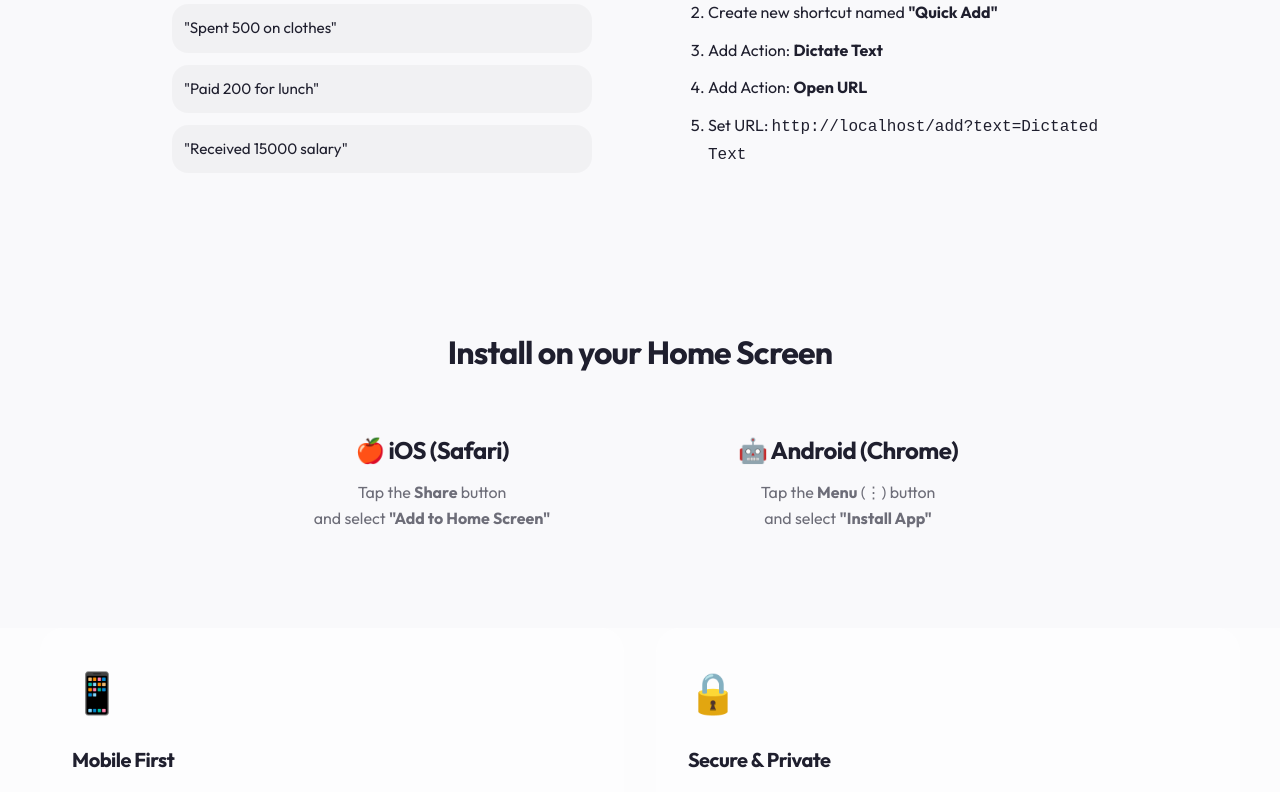
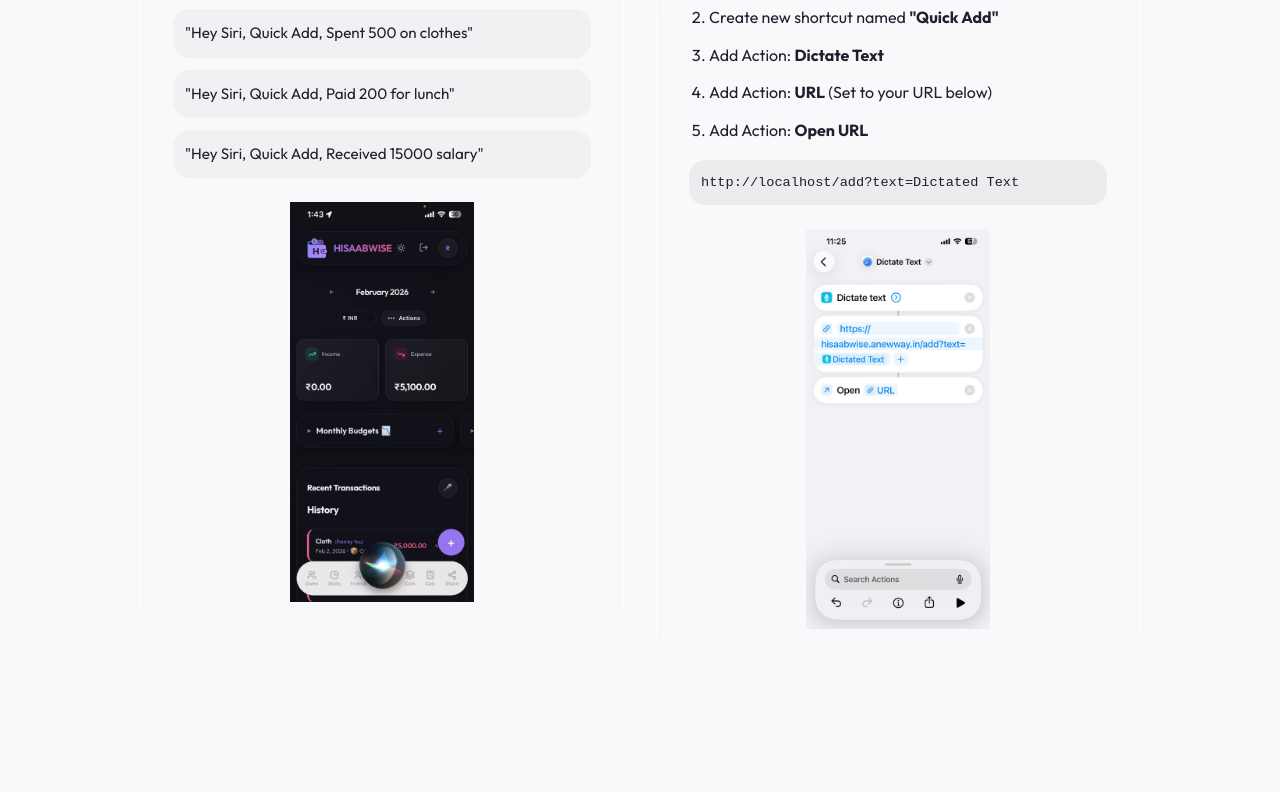
Before and after one commit to Rishabhrj03/hisaabwise, a Next.js app: page /landing in a window 1280 px wide. Shown: the part 2420-3212 px from the top of the page. Built offline with nearby package versions, Linux system fonts and the light colour scheme; no server answers.

Commit message:
feat: Update landing page with real Siri screenshots, improved copy, and visibility fixes

```diff
--- a/src/app/landing/landing.module.css
+++ b/src/app/landing/landing.module.css
@@ -83,19 +83,16 @@
 
 /* Feature Card */
 .featureCard {
-    background: rgba(255, 255, 255, 0.6);
+    background: var(--glass-bg);
     padding: 2rem;
     border-radius: var(--radius-lg);
-    border: 1px solid var(--color-border);
+    border: 1px solid var(--glass-border);
     display: flex;
     flex-direction: column;
     gap: 1rem;
     transition: transform 0.2s;
     cursor: default;
+    box-shadow: var(--glass-shadow);
+    backdrop-filter: blur(10px);
+    -webkit-backdrop-filter: blur(10px);
 }
-
-@media (prefers-color-scheme: dark) {
-    .featureCard {
-        background: rgba(30, 30, 40, 0.6);
-    }
-}
--- a/src/app/landing/page.tsx
+++ b/src/app/landing/page.tsx
@@ -169,30 +169,64 @@ export default function LandingPage() {
 
                     <div style={{
                         display: 'grid',
-                        gridTemplateColumns: 'repeat(auto-fit, minmax(280px, 1fr))',
+                        gridTemplateColumns: 'repeat(auto-fit, minmax(300px, 1fr))',
                         gap: '2rem',
                         width: '100%',
-                        textAlign: 'left'
+                        textAlign: 'left',
+                        alignItems: 'start'
                     }}>
-                        <div style={{ background: 'var(--color-surface)', padding: '2rem', borderRadius: 'var(--radius-lg)', border: '1px solid var(--color-border)' }}>
+                        {/* Say It Naturally Card */}
+                        <div style={{ background: 'var(--color-surface)', padding: '2rem', borderRadius: 'var(--radius-lg)', border: '1px solid var(--glass-border)', display: 'flex', flexDirection: 'column', gap: '1.5rem' }}>
+                            <div>
                                 <h3 style={{ fontSize: '1.25rem', fontWeight: 700, marginBottom: '1rem', color: 'hsl(var(--color-primary))' }}>🗣️ Say It Naturally</h3>
                                 <p style={{ color: 'hsl(var(--color-text-muted))', marginBottom: '1rem' }}>Siri understands natural language. Try saying:</p>
                                 <ul style={{ listStyle: 'none', padding: 0, display: 'flex', flexDirection: 'column', gap: '0.75rem' }}>
-                                <li style={{ background: 'rgba(0,0,0,0.03)', padding: '0.75rem', borderRadius: 'var(--radius-md)', fontSize: '0.95rem' }}>"Spent 500 on clothes"</li>
-                                <li style={{ background: 'rgba(0,0,0,0.03)', padding: '0.75rem', borderRadius: 'var(--radius-md)', fontSize: '0.95rem' }}>"Paid 200 for lunch"</li>
-                                <li style={{ background: 'rgba(0,0,0,0.03)', padding: '0.75rem', borderRadius: 'var(--radius-md)', fontSize: '0.95rem' }}>"Received 15000 salary"</li>
+                                    <li style={{ background: 'rgba(0,0,0,0.03)', padding: '0.75rem', borderRadius: 'var(--radius-md)', fontSize: '0.95rem' }}>"Hey Siri, Quick Add, Spent 500 on clothes"</li>
+                                    <li style={{ background: 'rgba(0,0,0,0.03)', padding: '0.75rem', borderRadius: 'var(--radius-md)', fontSize: '0.95rem' }}>"Hey Siri, Quick Add, Paid 200 for lunch"</li>
+                                    <li style={{ background: 'rgba(0,0,0,0.03)', padding: '0.75rem', borderRadius: 'var(--radius-md)', fontSize: '0.95rem' }}>"Hey Siri, Quick Add, Received 15000 salary"</li>
                                 </ul>
                             </div>
+                            <img
+                                src="/landing/siri-example.png"
+                                alt="Siri Voice Command Example"
+                                style={{
+                                    width: '100%',
+                                    borderRadius: 'var(--radius-md)',
+                                    border: '1px solid var(--color-border)',
+                                    alignSelf: 'center',
+                                    maxHeight: '400px',
+                                    objectFit: 'contain'
+                                }}
+                            />
+                        </div>
 
-                        <div style={{ background: 'var(--color-surface)', padding: '2rem', borderRadius: 'var(--radius-lg)', border: '1px solid var(--color-border)' }}>
+                        {/* Setup Card */}
+                        <div style={{ background: 'var(--color-surface)', padding: '2rem', borderRadius: 'var(--radius-lg)', border: '1px solid var(--glass-border)', display: 'flex', flexDirection: 'column', gap: '1.5rem' }}>
+                            <div>
                                 <h3 style={{ fontSize: '1.25rem', fontWeight: 700, marginBottom: '1rem', color: 'hsl(var(--color-primary))' }}>⚙️ How to Setup</h3>
                                 <ol style={{ paddingLeft: '1.25rem', display: 'flex', flexDirection: 'column', gap: '0.75rem', color: 'hsl(var(--color-text-main))' }}>
                                     <li>Open <strong>Shortcuts</strong> app on iOS</li>
                                     <li>Create new shortcut named <strong>"Quick Add"</strong></li>
                                     <li>Add Action: <strong>Dictate Text</strong></li>
+                                    <li>Add Action: <strong>URL</strong> (Set to your URL below)</li>
                                     <li>Add Action: <strong>Open URL</strong></li>
-                                <li>Set URL: <code>{origin ? `${origin}/add?text=Dictated Text` : 'https://hisaabwise.anewway.in/add?text=Dictated Text'}</code></li>
                                 </ol>
+                                <code style={{ display: 'block', marginTop: '1rem', padding: '0.75rem', background: 'rgba(0,0,0,0.05)', borderRadius: 'var(--radius-md)', fontSize: '0.85rem', wordBreak: 'break-all' }}>
+                                    {origin ? `${origin}/add?text=Dictated Text` : 'https://hisaabwise.anewway.in/add?text=Dictated Text'}
+                                </code>
+                            </div>
+                            <img
+                                src="/landing/siri-shortcut.png"
+                                alt="iOS Shortcut Setup"
+                                style={{
+                                    width: '100%',
+                                    borderRadius: 'var(--radius-md)',
+                                    border: '1px solid var(--color-border)',
+                                    alignSelf: 'center',
+                                    maxHeight: '400px',
+                                    objectFit: 'contain'
+                                }}
+                            />
                         </div>
                     </div>
                 </div>
@@ -205,18 +239,18 @@ export default function LandingPage() {
                     <div style={{ display: 'flex', gap: '2rem', justifyContent: 'center', flexWrap: 'wrap' }}>
                         <div style={{ flex: 1, minWidth: '300px', background: 'var(--color-surface)', padding: '2rem', borderRadius: 'var(--radius-lg)', border: '1px solid var(--color-border)' }}>
                             <h3 style={{ marginBottom: '1rem' }}>🍎 iOS (Safari)</h3>
-                            <p style={{ color: 'hsl(var(--color-text-muted))' }}>Tap the <strong>Share</strong> button <br /> and select <strong>"Add to Home Screen"</strong></p>
+                            <p style={{ color: 'hsl(var(--color-text-muted))' }}>Tap the <strong>Menu</strong> (...) button <br /> Then on <strong>Share</strong> button <br /> and select <strong>"Add to Home Screen"</strong></p>
                         </div>
                         <div style={{ flex: 1, minWidth: '300px', background: 'var(--color-surface)', padding: '2rem', borderRadius: 'var(--radius-lg)', border: '1px solid var(--color-border)' }}>
                             <h3 style={{ marginBottom: '1rem' }}>🤖 Android (Chrome)</h3>
-                            <p style={{ color: 'hsl(var(--color-text-muted))' }}>Tap the <strong>Menu</strong> (⋮) button <br /> and select <strong>"Install App"</strong></p>
+                            <p style={{ color: 'hsl(var(--color-text-muted))' }}>Tap the <strong>Menu</strong> (⋮) button <br /> and select <strong>"Install App"</strong> <br /> or select <strong>"Add to Home Screen"</strong></p>
                         </div>
                     </div>
                 </div>
             </section>
 
             {/* Additional Features (Mobile First, Secure & Private) - Moved outside PWA section for better structure */}
-            <section className={styles.featuresSection} style={{ paddingTop: '0' }}>
+            <section className={styles.featuresSection} style={{ marginTop: '4rem' }}>
                 <div style={{ maxWidth: '1200px', margin: '0 auto' }}>
                     <div className={styles.featuresGrid}>
                         <FeatureCard
```
Also changed, not shown: public/landing/siri-example.png (added), public/landing/siri-shortcut.png (added). Lines whose indentation alone changed are shown as unchanged.
